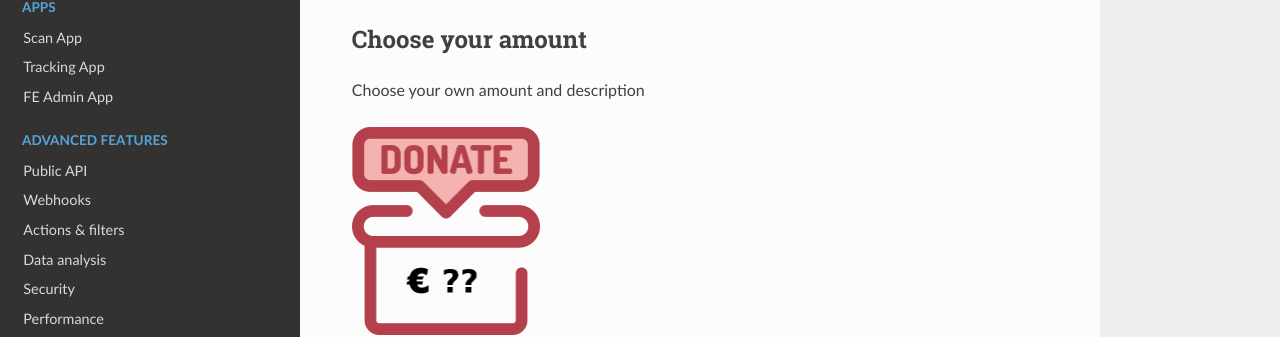
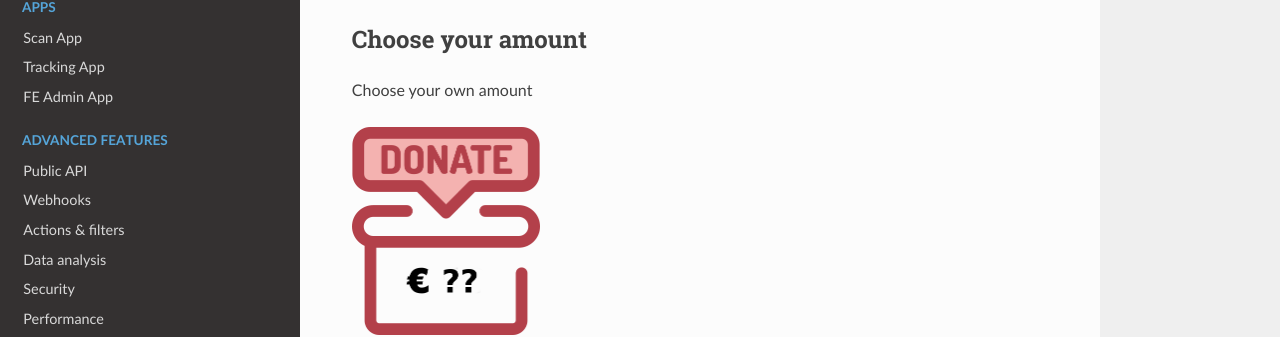
Before and after one commit to fe-data/fe-docs, a Sphinx documentation site: the page built from docs/misc/donate.rst, in a window 1280 px wide and 1009 px high. Shown: the part 478-815 px from the top of the window. Built offline with Sphinx 7.4.7 and the Read the Docs theme 3.1.0, drawn with Linux system fonts in a browser that asks for light colours.

Commit message:
Implemented new Read the Docs guidelines

```diff
--- a/docs/conf.py
+++ b/docs/conf.py
@@ -25,6 +25,15 @@
 
 
 # -- General configuration ---------------------------------------------------
+
+# Define the canonical URL if you are using a custom domain on Read the Docs
+html_baseurl = os.environ.get("https://docs.fast-events.eu", "")
+
+# Tell Jinja2 templates the build is running on Read the Docs
+if os.environ.get("READTHEDOCS", "") == "True":
+    if "html_context" not in globals():
+        html_context = {}
+    html_context["READTHEDOCS"] = True
 
 # Add any Sphinx extension module names here, as strings. They can be
 # extensions coming with Sphinx (named 'sphinx.ext.*') or your custom
--- a/docs/misc/donate.rst
+++ b/docs/misc/donate.rst
@@ -8,18 +8,18 @@
 .. list-table::
 
     * - .. image:: ../_static/images/misc/Donate-10.png
-           :target: https://useplink.com/payment/XmDPpaGVVIUzYVilxmyco/EUR10
+           :target: https://payment-links.mollie.com/payment/nWYoPWtpzLKXSuFDj4qir
       - .. image:: ../_static/images/misc/Donate-25.png
-           :target: https://useplink.com/payment/XmDPpaGVVIUzYVilxmyco/EUR25
+           :target: https://payment-links.mollie.com/payment/MnWbX49EmgWsdE8pEaLBX
       - .. image:: ../_static/images/misc/Donate-50.png
-           :target: https://useplink.com/payment/XmDPpaGVVIUzYVilxmyco/EUR50
+           :target: https://payment-links.mollie.com/payment/GnQK3hkU8mrPUzhvbgwzC
       - .. image:: ../_static/images/misc/Donate-100.png
-           :target: https://useplink.com/payment/XmDPpaGVVIUzYVilxmyco/EUR100
+           :target: https://payment-links.mollie.com/payment/ygLjmUnZqzyVzzF4HDEFY
 
 Choose your amount
 ------------------
-Choose your own amount and description
+Choose your own amount
 
 .. image:: ../_static/images/misc/Donate-choose.png
-   :target: https://useplink.com/payment/XmDPpaGVVIUzYVilxmyco
+   :target: https://payment-links.mollie.com/payment/B5AGeuwGYWUqqzJuNPf9h
    :scale: 50%
```
Also changed, not shown: docs/misc/faq.rst (+15 -15 lines).
